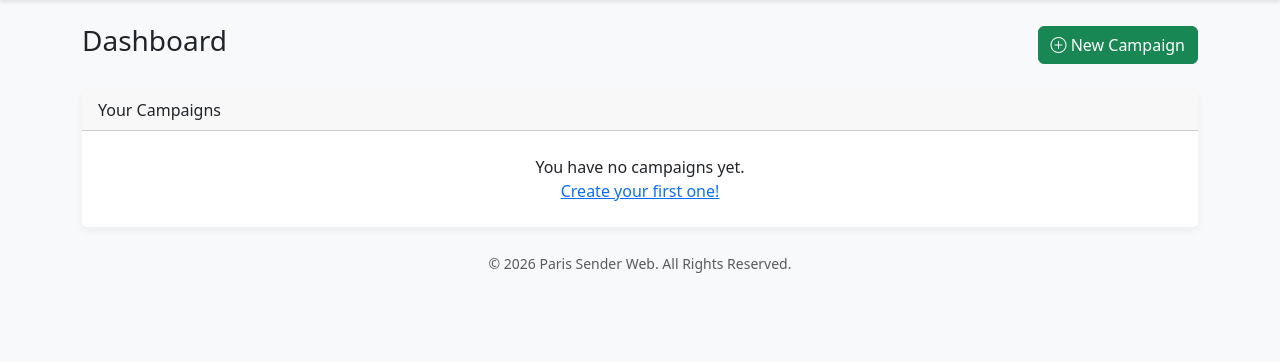
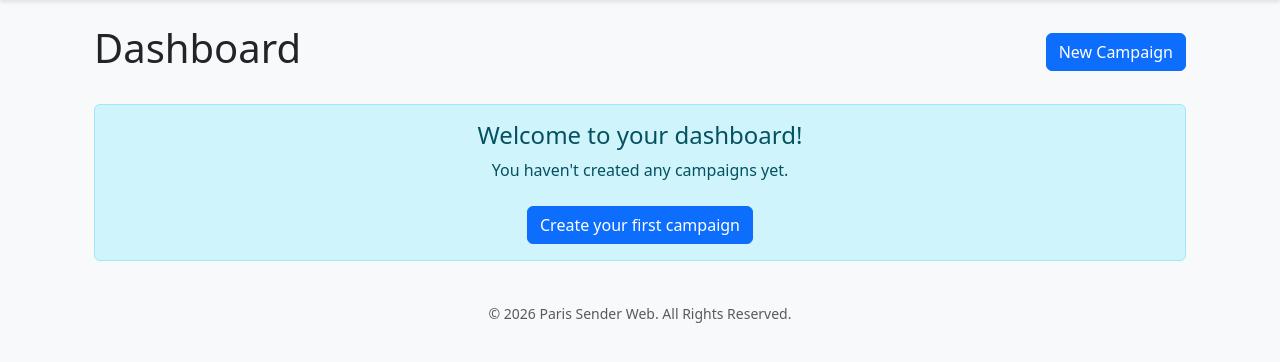
Before and after one commit to Sussyfreelandx/smtpweb, a Flask app: page / in a window 1280 px wide. Shown: the part 56-418 px from the top of the page. Run offline with Flask 2, Linux system fonts and the light colour scheme; the visitor is signed in with stand-in values (Sample User, id 1); data comes from the database, SQL or seed files in the repository; data that the repository does not hold is empty.

Commit message:
Update dashboard.html

```diff
--- a/app/templates/dashboard.html
+++ b/app/templates/dashboard.html
@@ -1,33 +1,53 @@
 {% extends "base.html" %}
 
 {% block content %}
+<div class="container mt-4">
     <div class="d-flex justify-content-between align-items-center mb-4">
-        <h1 class="h3">Dashboard</h1>
-        <a href="{{ url_for('main.new_campaign') }}" class="btn btn-success">
-            <i class="bi bi-plus-circle"></i> New Campaign
+        <h1>Dashboard</h1>
+        <a href="{{ url_for('main.new_campaign') }}" class="btn btn-primary">
+            <i class="fas fa-plus"></i> New Campaign
         </a>
     </div>
 
-    <div class="card">
-        <div class="card-header">
-            Your Campaigns
-        </div>
-        <div class="list-group list-group-flush">
-            {% for campaign in campaigns %}
-            <a href="{{ url_for('main.view_campaign', campaign_id=campaign.id) }}" class="list-group-item list-group-item-action">
-                <div class="d-flex w-100 justify-content-between">
-                    <h5 class="mb-1">{{ campaign.name }}</h5>
-                    <small class="text-muted">{{ campaign.created_at.strftime('%Y-%m-%d') }}</small>
-                </div>
-                <p class="mb-1 text-muted">Subject: {{ campaign.subject }}</p>
-                <small><i class="bi bi-people-fill"></i> {{ campaign.recipients.count() }} recipients</small>
-            </a>
-            {% else %}
-            <div class="list-group-item text-center p-4">
-                <p class="mb-0">You have no campaigns yet.</p>
-                <a href="{{ url_for('main.new_campaign') }}">Create your first one!</a>
-            </div>
-            {% endfor %}
+    {% if campaigns.count() == 0 %}
+    <div class="alert alert-info text-center">
+        <h4>Welcome to your dashboard!</h4>
+        <p>You haven't created any campaigns yet.</p>
+        <a href="{{ url_for('main.new_campaign') }}" class="btn btn-primary mt-2">Create your first campaign</a>
+    </div>
+    {% else %}
+    <div class="card shadow">
+        <div class="card-body p-0">
+            <table class="table table-hover mb-0">
+                <thead class="bg-light">
+                    <tr>
+                        <th class="border-top-0">Campaign Name</th>
+                        <th class="border-top-0">Subject</th>
+                        <th class="border-top-0">Created At</th>
+                        <th class="border-top-0 text-end">Actions</th>
+                    </tr>
+                </thead>
+                <tbody>
+                    {% for campaign in campaigns %}
+                    <tr>
+                        <td>
+                            <a href="{{ url_for('main.view_campaign', campaign_id=campaign.id) }}" class="fw-bold text-decoration-none">
+                                {{ campaign.name }}
+                            </a>
+                        </td>
+                        <td>{{ campaign.subject }}</td>
+                        <td>{{ campaign.created_at }}</td> <!-- Note: You might want to format this date -->
+                        <td class="text-end">
+                            <a href="{{ url_for('main.view_campaign', campaign_id=campaign.id) }}" class="btn btn-sm btn-outline-primary">
+                                View
+                            </a>
+                        </td>
+                    </tr>
+                    {% endfor %}
+                </tbody>
+            </table>
         </div>
     </div>
+    {% endif %}
+</div>
 {% endblock %}
```
